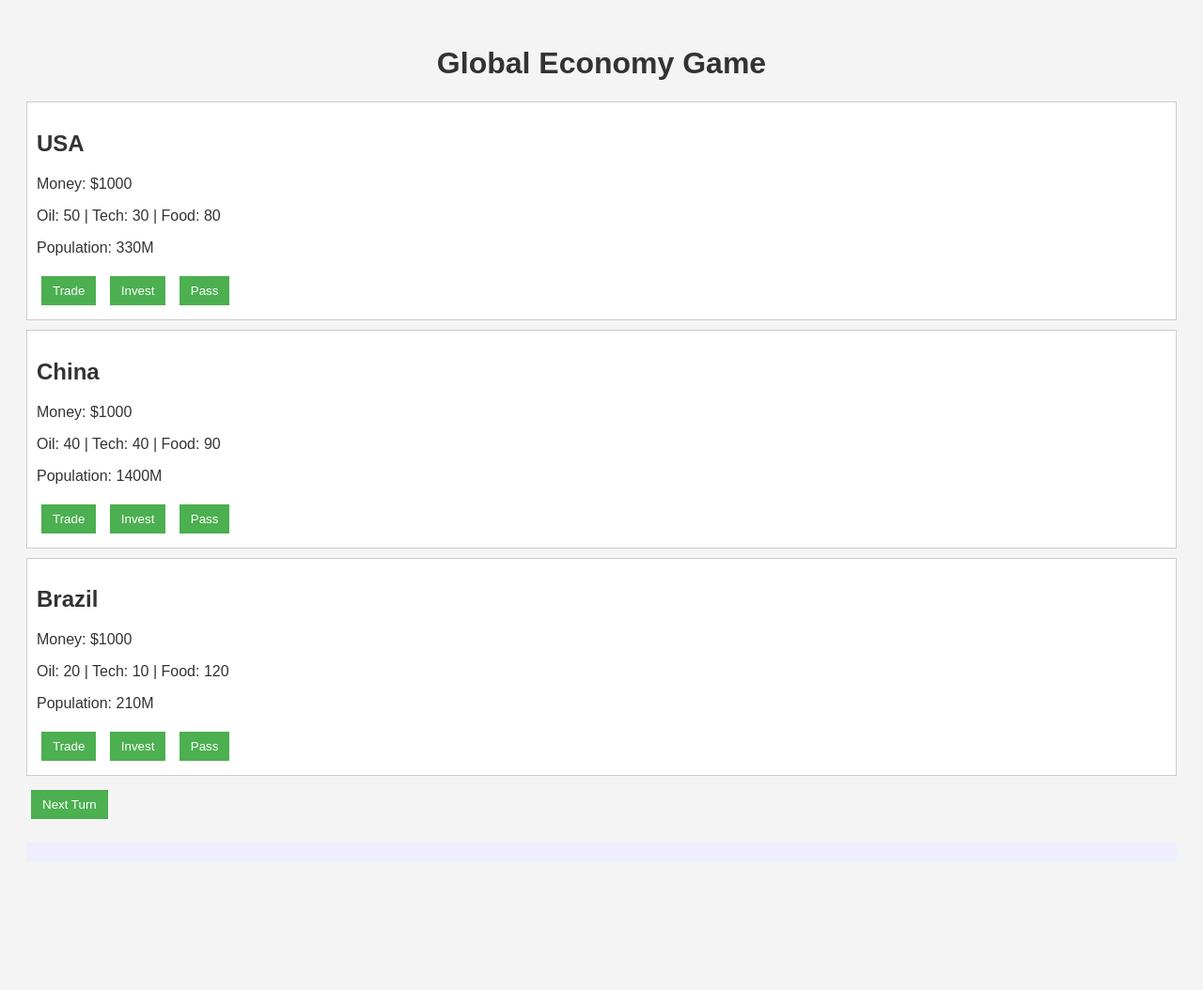
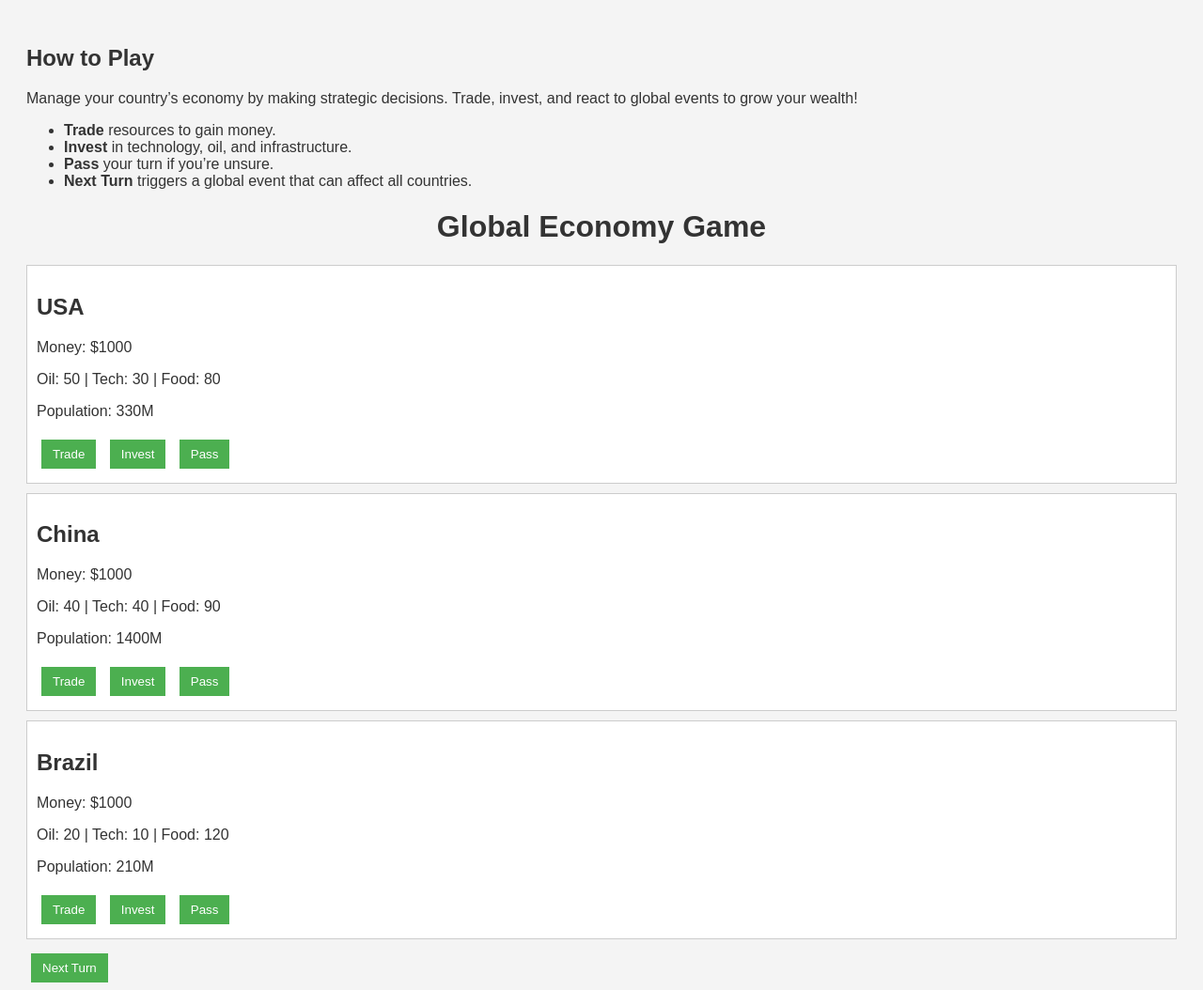
Before and after one commit to Lok0tho/ECON-GAME, a plain HTML site: page index.html in a window 1280 px wide. Shown: the whole page at 94% size. Before the commit the page ends 945 px from the top, so only its background shows below. Drawn offline with Linux system fonts and the light colour scheme.

Commit message:
Update index.html

```diff
--- a/index.html
+++ b/index.html
@@ -8,9 +8,27 @@
 </head>
 <body>
 
+  <!-- How to Play Section -->
+  <div id="how-to-play">
+    <h2>How to Play</h2>
+    <p>Manage your country’s economy by making strategic decisions. Trade, invest, and react to global events to grow your wealth!</p>
+    <ul>
+      <li><strong>Trade</strong> resources to gain money.</li>
+      <li><strong>Invest</strong> in technology, oil, and infrastructure.</li>
+      <li><strong>Pass</strong> your turn if you’re unsure.</li>
+      <li><strong>Next Turn</strong> triggers a global event that can affect all countries.</li>
+    </ul>
+  </div>
+
   <h1>Global Economy Game</h1>
-  <div id="countries"></div>
-  <button onclick="nextTurn()">Next Turn</button>
+
+  <div id="game-container">
+    <div id="countries"></div>
+    <div id="controls">
+      <button onclick="nextTurn()">Next Turn</button>
+    </div>
+  </div>
+
   <div id="log"></div>
 
   <script src="script.js"></script>
```
